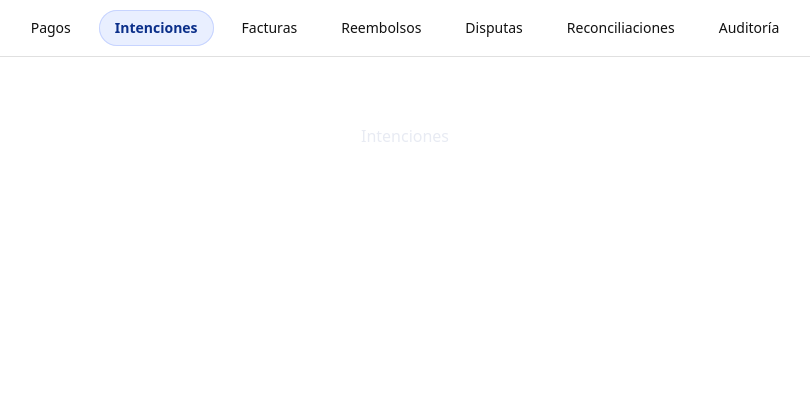
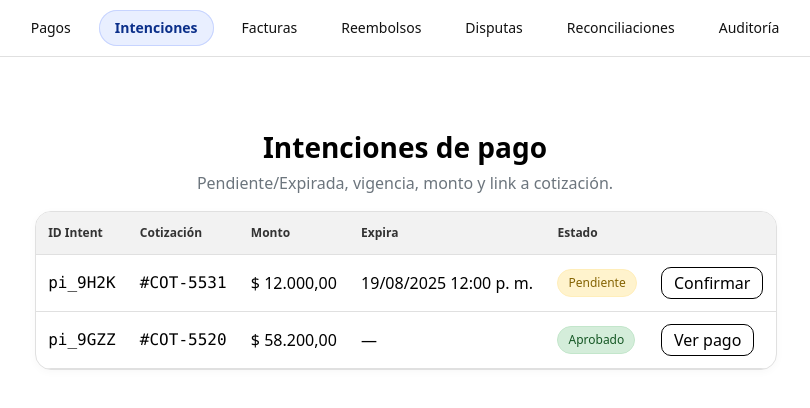
Before and after one commit to Desarrollo-Front/desarrollo_aplicaciones_front, a React (Vite) app: page /intenciones in a window 1280 px wide. Shown: the top 408 px of the page, without its empty margins (235-1045 px from the left). Built offline with nearby package versions, Linux system fonts and the light colour scheme.

Commit message:
Intenciones v1

```diff
--- a/src/App.css
+++ b/src/App.css
@@ -51,3 +51,64 @@
 .read-the-docs {
   color: #888;
 }
+/* ---- Estilos globales para tablas en cards ---- */
+.table-card {
+  background:#fff;
+  border:1px solid var(--line);
+  border-radius:16px;
+  box-shadow:0 2px 8px rgba(0,0,0,.03);
+  margin-top:6px;
+
+  /* 👉 siempre ocupan todo el ancho del contenedor */
+  width: 100%;
+  overflow-x: auto;
+}
+
+.table-card table {
+  width:100%;
+  border-collapse:collapse;
+}
+
+.table-card th,
+.table-card td {
+  padding:12px;
+  border-bottom:1px solid var(--line);
+  text-align:left;
+  vertical-align:middle;
+  color:#000;
+}
+
+.table-card thead th {
+  font-size:12px;
+  color:#333;
+  font-weight:600;
+  background:#f2f2f2;
+}
+
+.table-card tbody tr:hover {
+  background:#f9f9f9;
+}
+
+.table-card .empty {
+  text-align:center;
+  color:var(--muted);
+  padding:24px 12px;
+}
+
+/* responsive */
+@media (max-width: 960px){
+  .table-card thead { display:none; }
+  .table-card,
+  .table-card tbody,
+  .table-card tr,
+  .table-card td {
+    display:block;
+    width:100%;
+  }
+  .table-card tr { border-bottom:1px solid var(--line); }
+  .table-card td {
+    display:grid;
+    grid-template-columns: 140px 1fr;
+    gap:8px;
+  }
+}
--- a/src/App.jsx
+++ b/src/App.jsx
@@ -2,6 +2,7 @@ import { BrowserRouter, Routes, Route, Navigate } from "react-router-dom";
 import NavBar from "./components/NavBar";
 import PagosLista from "./views/Pagos-Lista";
 import PagosDetalle from "./views/Pagos-Detalle";
+import Intenciones from "./views/Intenciones";
 const Placeholder = ({ title }) => <div style={{ padding: 24 }}>{title}</div>;
 import "./App.css";
 
@@ -15,7 +16,7 @@ export default function App() {
           <Route path="/" element={<Navigate to="/pagos" replace />} />
           <Route path="/pagos" element={<PagosLista />} />
           <Route path="/detalle/:id" element={<PagosDetalle />} />
-          <Route path="/intenciones" element={<Placeholder title="Intenciones" />} />
+          <Route path="/intenciones" element={<Intenciones />} />
           <Route path="/facturas" element={<Placeholder title="Facturas" />} />
           <Route path="/reembolsos" element={<Placeholder title="Reembolsos" />} />
           <Route path="/disputas" element={<Placeholder title="Disputas" />} />
--- /dev/null
+++ b/src/views/Intenciones.css
@@ -0,0 +1,149 @@
+:root{
+  --bg:#ffffff;
+  --panel:#f9f9f9;
+  --muted:#6c757d;
+  --text:#000000;
+  --line:#e0e0e0;
+  --chip:#e9ecef;
+}
+
+.pi-wrap{
+  max-width:1100px;
+  margin:32px auto;
+  padding:0 20px;
+  color:var(--text);
+  background:var(--bg);
+
+  /* 👇 asegura que ocupe todo el ancho dentro de app-main */
+  width: 100%;
+  flex: 1 1 100%;
+}
+
+.pi-title{
+  margin:0 0 8px;
+  font-size:28px;
+  color:var(--text);
+}
+.pi-sub{
+  margin:0 0 16px;
+  color:var(--muted);
+}
+
+/* Card + tabla */
+.pi-card{
+  background:#fff;
+  border:1px solid var(--line);
+  border-radius:16px;
+  box-shadow:0 2px 8px rgba(0,0,0,.03);
+  margin-top:6px;
+
+  /* 👇 que use todo el ancho */
+  width: 100%;
+  overflow-x: auto;
+}
+
+.pi-tbl{
+  width:100%;
+  border-collapse:collapse;
+}
+.pi-tbl th,
+.pi-tbl td{
+  padding:12px;
+  border-bottom:1px solid var(--line);
+  text-align:left;
+  vertical-align:middle;
+  color:#000;
+}
+.pi-tbl thead th{
+  font-size:12px;
+  color:#333;
+  font-weight:600;
+  background:#f2f2f2;
+}
+.pi-tbl tbody tr:hover{
+  background:#f9f9f9;
+}
+
+.pi-mono{
+  font-family: ui-monospace, SFMono-Regular, Menlo, Monaco, Consolas, "Liberation Mono", "Courier New", monospace;
+}
+
+.pi-empty{
+  text-align:center;
+  color:var(--muted);
+  padding:24px 12px;
+}
+
+/* Botones */
+.pi-btn{
+  height:32px;
+  padding:0 12px;
+  border-radius:10px;
+  border:1px solid #000;
+  background:#fff;
+  color:#000;
+  cursor:pointer;
+  transition: 120ms;
+}
+.pi-btn:hover{
+  transform: translateY(-1px);
+  background:#f1f1f1;
+  border-color:#999;
+}
+.pi-btn--ghost{
+  background:transparent;
+  border-color: #000;
+}
+.pi-btn--pri{
+  background:#ffffff;
+  border-color:#000;
+}
+
+/* Badges (mismo lenguaje visual que Pagos) */
+.pi-badge{
+  display:inline-block;
+  padding:4px 10px;
+  border-radius:999px;
+  font-size:12px;
+  border:1px solid transparent;
+}
+.pi-badge--aprobado{
+  background:#d4edda;
+  color:#155724;
+  border-color:#c3e6cb;
+}
+.pi-badge--pendiente{
+  background:#fff3cd;
+  color:#856404;
+  border-color:#ffeeba;
+}
+.pi-badge--rechazado{
+  background:#f8d7da;
+  color:#721c24;
+  border-color:#f5c6cb;
+}
+.pi-badge--expirado{
+  background:#e2e3e5;
+  color:#383d41;
+  border-color:#d6d8db;
+}
+
+/* Responsive */
+@media (max-width: 960px){
+  .pi-tbl thead{ display:none; }
+  .pi-tbl,
+  .pi-tbl tbody,
+  .pi-tbl tr,
+  .pi-tbl td{
+    display:block;
+    width:100%;
+  }
+  .pi-tbl tr{
+    border-bottom:1px solid var(--line);
+  }
+  .pi-tbl td{
+    display:grid;
+    grid-template-columns: 140px 1fr;
+    gap:8px;
+  }
+}
--- /dev/null
+++ b/src/views/Intenciones.jsx
@@ -0,0 +1,106 @@
+import { useMemo } from "react";
+import { useNavigate } from "react-router-dom";
+import "./Intenciones.css";
+
+/** ---- Mock ---- */
+const MOCK_INTENTOS = [
+  {
+    idIntent: "pi_9H2K",
+    cotizacion: "#COT-5531",
+    monto: 12000,
+    moneda: "ARS",
+    expiraISO: "2025-08-19T12:00:00",
+    estado: "Pendiente",
+  },
+  {
+    idIntent: "pi_9GZZ",
+    cotizacion: "#COT-5520",
+    monto: 58200,
+    moneda: "ARS",
+    expiraISO: null, // aprobado -> no aplica
+    estado: "Aprobado",
+    pagoId: 98421,   // para navegar al detalle
+  },
+];
+
+/** ---- Utils ---- */
+const money = (n, curr = "ARS", locale = "es-AR") =>
+  new Intl.NumberFormat(locale, { style: "currency", currency: curr }).format(n);
+
+const fechaHoraCorta = (iso, locale = "es-AR") => {
+  if (!iso) return "—";
+  const d = new Date(iso);
+  const f = d.toLocaleDateString(locale, { year: "numeric", month: "2-digit", day: "2-digit" });
+  const h = d.toLocaleTimeString(locale, { hour: "2-digit", minute: "2-digit" });
+  return `${f} ${h}`;
+};
+
+function Badge({ kind, children }) {
+  const key = (kind || "").toLowerCase().normalize("NFD").replace(/\p{Diacritic}/gu, "");
+  return <span className={`pi-badge pi-badge--${key}`}>{children}</span>;
+}
+
+/** ---- View ---- */
+export default function Intenciones({ data = MOCK_INTENTOS }) {
+  const navigate = useNavigate();
+
+  const filas = useMemo(() => [...data], [data]);
+
+  const confirmar = (row) => {
+    alert(`Confirmar pago\nIntent: ${row.idIntent}\nCotización: ${row.cotizacion}\nMonto: ${money(row.monto, row.moneda)}`);
+  };
+
+  return (
+    <div className="pi-wrap">
+      <h1 className="pi-title">Intenciones de pago</h1>
+      <p className="pi-sub">
+        Pendiente/Expirada, vigencia, monto y link a cotización.
+      </p>
+
+      <section className="table-card">
+        <table >
+          <thead>
+            <tr>
+              <th>ID Intent</th>
+              <th>Cotización</th>
+              <th>Monto</th>
+              <th>Expira</th>
+              <th>Estado</th>
+              <th></th>
+            </tr>
+          </thead>
+          <tbody>
+            {filas.map((r) => (
+              <tr key={r.idIntent}>
+                <td className="pi-mono">{r.idIntent}</td>
+                <td className="pi-mono">{r.cotizacion}</td>
+                <td>{money(r.monto, r.moneda)}</td>
+                <td>{fechaHoraCorta(r.expiraISO)}</td>
+                <td><Badge kind={r.estado}>{r.estado}</Badge></td>
+                <td>
+                  {r.estado === "Pendiente" ? (
+                    <button className="pi-btn pi-btn--pri" onClick={() => confirmar(r)}>
+                      Confirmar
+                    </button>
+                  ) : (
+                    <button
+                      className="pi-btn pi-btn--ghost"
+                      onClick={() => navigate(`/detalle/${r.pagoId ?? 98421}`)}
+                    >
+                      Ver pago
+                    </button>
+                  )}
+                </td>
+              </tr>
+            ))}
+            {filas.length === 0 && (
+              <tr>
+                <td className="pi-empty" colSpan={6}>Sin intenciones.</td>
+              </tr>
+            )}
+          </tbody>
+        </table>
+      </section>
+    </div>
+  );
+}
--- a/src/views/Pagos-Lista.jsx
+++ b/src/views/Pagos-Lista.jsx
@@ -274,8 +274,8 @@ export default function PagosLista({ data = MOCK_PAGOS, onVer }) {
       </div>
 
       {/* Tabla */}
-      <section className="pl-card">
-        <table className="pl-tbl">
+      <section className="table-card">
+        <table >
           <thead>
             <tr>
               <th>ID</th>
```
